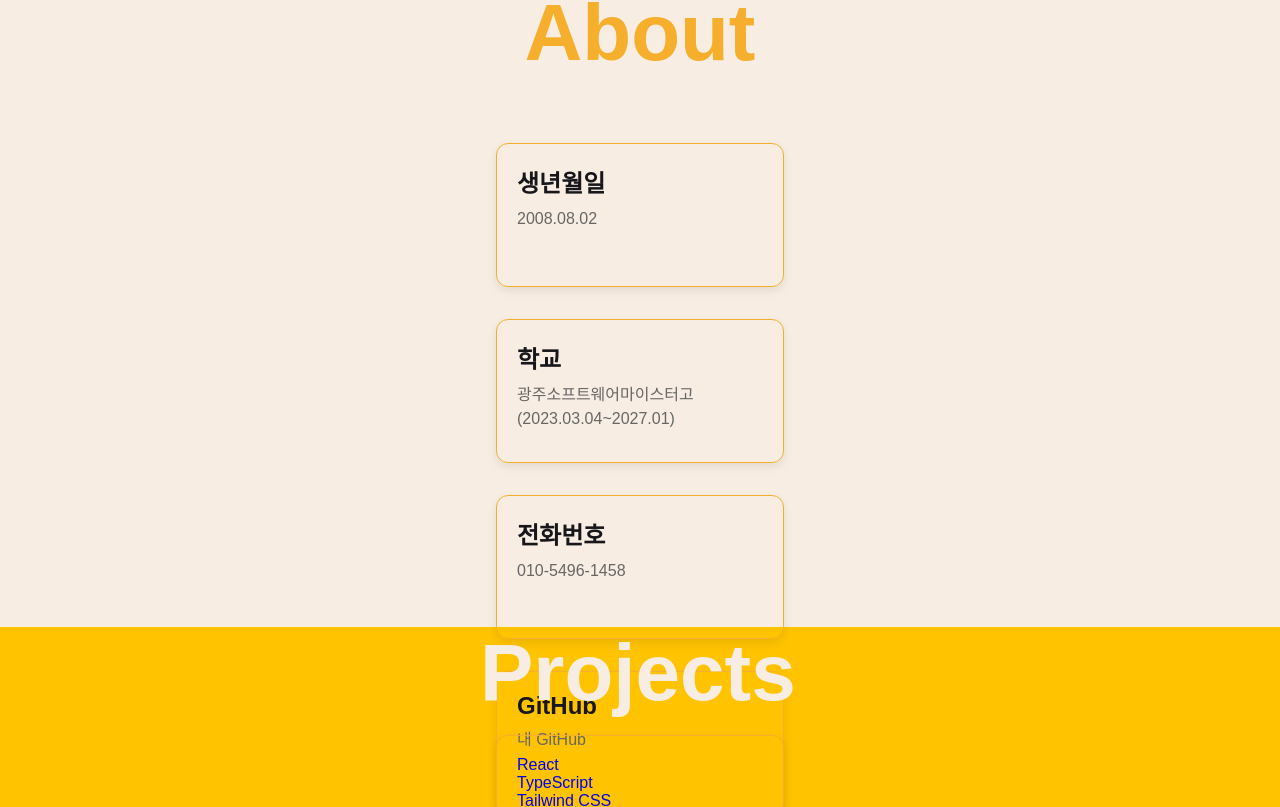
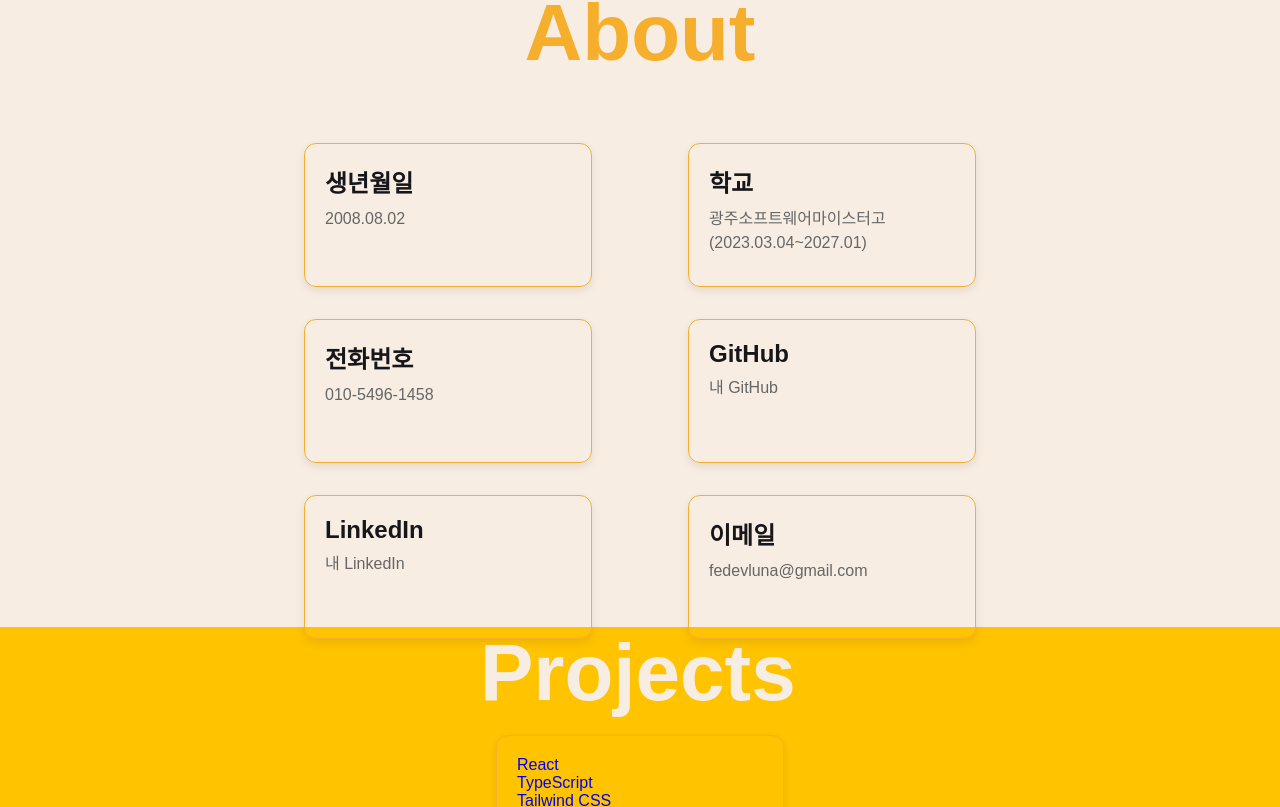
Before and after one commit to h-0y28/h-0y28, a React (Vite) app: page / in a window 1280 px wide. Shown: the part 973-1780 px from the top of the page. Built offline with nearby package versions, Linux system fonts and the light colour scheme; a web font is replaced by a local one.

Commit message:
delete: container section

```diff
--- a/src/pages/About/style.ts
+++ b/src/pages/About/style.ts
@@ -1,7 +1,5 @@
 import styled from "styled-components";
 import theme from "../../styles/theme";
-
-export const Container = styled.div``;
 
 export const Title = styled.h1`
   margin-top: 10rem;
@@ -13,8 +11,6 @@ export const Title = styled.h1`
 
 export const CardContainer = styled.div`
   display: flex;
-  margin-left: 20%;
-  margin-right: 20%;
   flex-wrap: wrap;
   justify-content: space-around;
 `;
```
